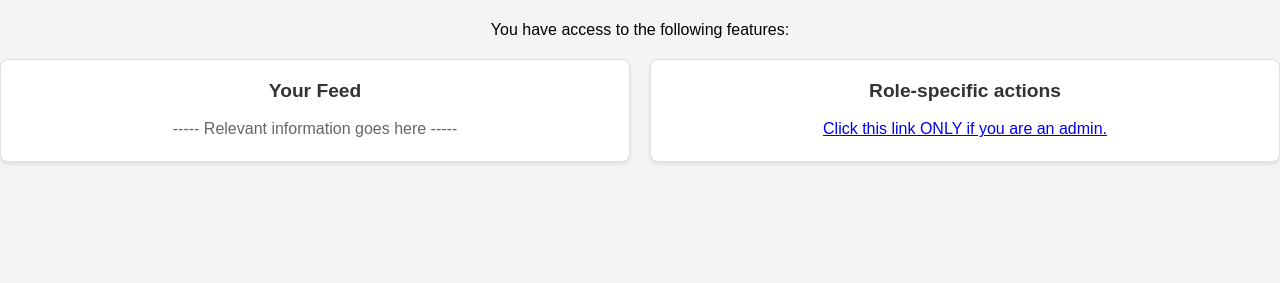
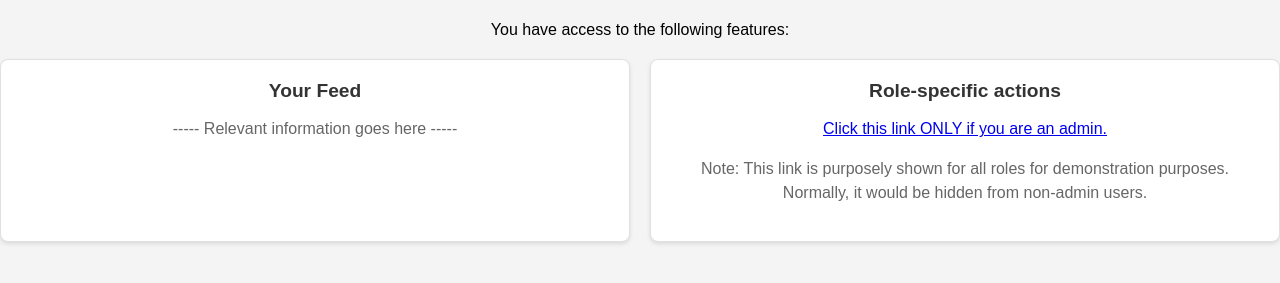
Before and after one commit to Nicholasstrachan242/max-energy, a Flask app: template app/templates/dashboard.html in a window 1280 px wide. Shown: the part 173-456 px from the top of the page. Run offline with Flask 3, Linux system fonts and the light colour scheme; the template is opened without the code that fills it, so the values that code supplies are empty; parts of the project's set-up code (start-up, migrations or seed data) failed here and were passed over.

Commit message:
add comments

```diff
--- a/app/auth/forms.py
+++ b/app/auth/forms.py
@@ -4,7 +4,7 @@
 # purpose of implementing flask-wtf:
 # - make login form dynamic and more secure
 # - validate the input fields server-side
-# - ensure that the form is properly rendered in the template
+# - ensure that the form is always properly rendered in the template
 # - have added security with CSRF token
 # - scalable forms
 
--- a/app/templates/dashboard.html
+++ b/app/templates/dashboard.html
@@ -24,6 +24,8 @@
             <h3>Role-specific actions</h3>
             <div class="feature-content">
                 <a href="{{ url_for('admin.admins_only') }}">Click this link ONLY if you are an admin.</a>
+                <p>Note: This link is purposely shown for all roles for demonstration purposes.
+                    Normally, it would be hidden from non-admin users.</p>
             </div>
         </div>
     </div>
```
Also changed, not shown: app/models/User.py (+12 -5 lines).
